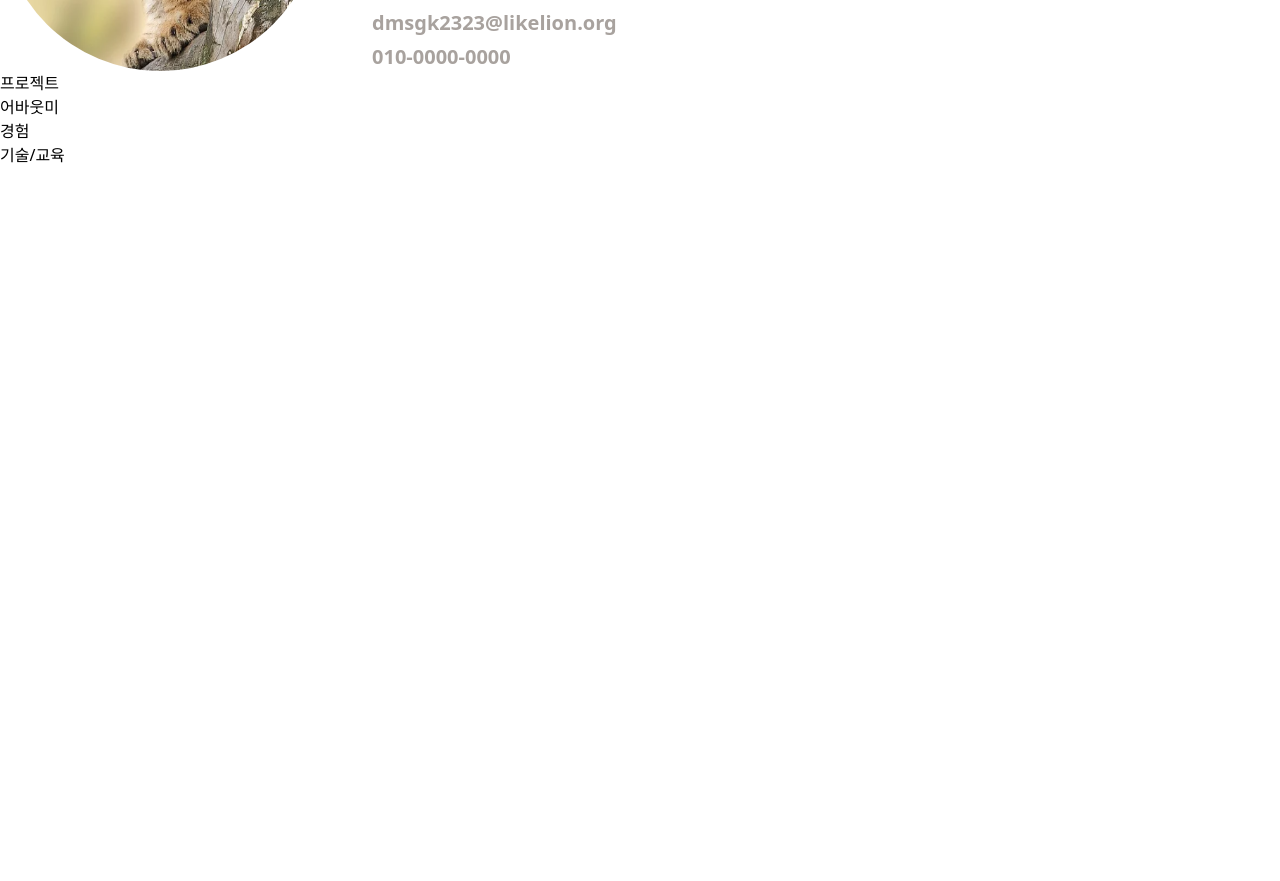
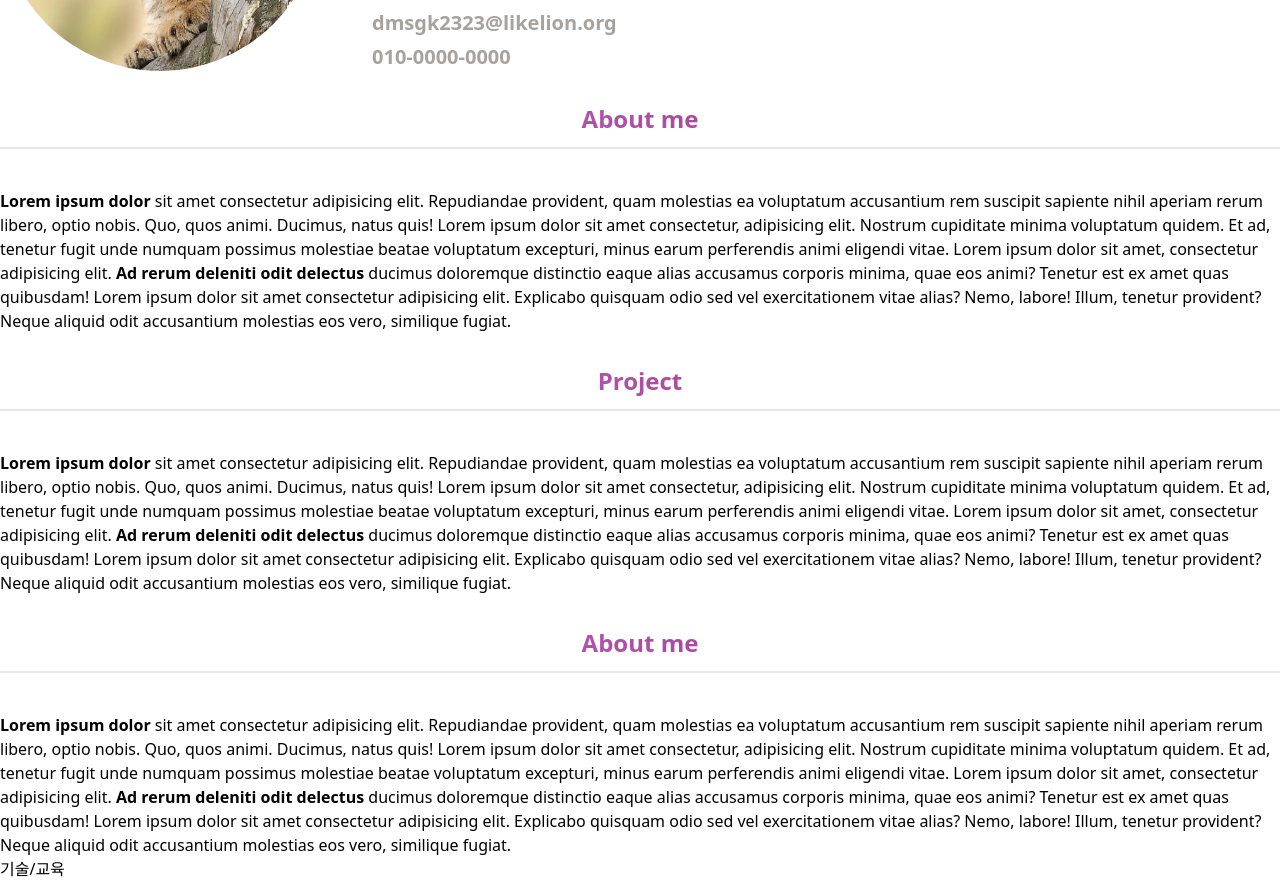
Before and after one commit to mayo516/TailwindCSS_-resume, a plain HTML site: page index.html in a window 1280 px wide. Shown: the part 475-1356 px from the top of the page. Before the commit the page ends 800 px from the top, so only its background shows below. Drawn offline with nearby package versions, Linux system fonts and the light colour scheme.

Commit message:
어바웃미완성

```diff
--- a/index.html
+++ b/index.html
@@ -19,23 +19,78 @@
             <a href="https://github.com/mayo516"><i class="m-3 text-5xl fa-brands fa-github "></i>
                 <a class="mr-20" href="https://devwater.tistory.com/"> <i class="text-5xl fa-solid fa-t"></i></a>
         </div>
-        <section class="intro flex">
+        <header class="intro flex">
             <img class="rounded-full w-1/4" src="babylion.PNG" alt="프로필사진">
             <div class="flex-col flex gap-0.5 font-black justify-center ml-10">
                 <div
-                    class=" text-8xl font-extrabold text-transparent text-8xl bg-clip-text bg-gradient-to-r from-purple-400 to-pink-600">
+                    class=" text-8xl font-extrabold text-transparent text-8xl bg-clip-text bg-gradient-to-r from-purple-300 to-pink-600">
                     멋쟁이 사자같은 개발자</div>
                 <div
-                    class=" text-8xl font-extrabold text-transparent text-8xl bg-clip-text bg-gradient-to-r from-purple-400 to-pink-600">
+                    class=" text-8xl font-extrabold text-transparent text-8xl bg-clip-text bg-gradient-to-r from-purple-300 to-pink-600">
                     김은하입니다</div>
                 <div class="text-xl text-stone text-stone-400 mt-10 ml-3 ">dmsgk2323@likelion.org</div>
                 <div class="text-xl text-stone text-stone-400  mt-1 ml-3  ">010-0000-0000</div>
             </div>
 
+        </header>
+        <section class="about-me">
+            <div
+                class="mt-5 p-3 text-center border-b-2 font-extrabold text-transparent text-2xl bg-clip-text bg-gradient-to-r from-purple-400 to-pink-800">
+                About me</div>
+            <p class="p-5">
+            <div class="font-bold inline-block">Lorem ipsum dolor</div> sit amet consectetur adipisicing elit.
+            Repudiandae
+            provident, quam
+            molestias ea
+            voluptatum accusantium rem suscipit sapiente nihil aperiam rerum libero, optio nobis. Quo, quos animi.
+            Ducimus, natus quis! Lorem ipsum dolor sit amet consectetur, adipisicing elit. Nostrum cupiditate minima
+            voluptatum quidem. Et ad, tenetur fugit unde numquam possimus molestiae beatae voluptatum excepturi,
+            minus earum perferendis animi eligendi vitae. Lorem ipsum dolor sit amet, consectetur adipisicing elit.
+            <div class="font-bold inline-block">Ad rerum deleniti odit delectus</div> ducimus doloremque distinctio
+            eaque alias accusamus corporis minima,
+            quae eos animi? Tenetur est ex amet quas quibusdam! Lorem ipsum dolor sit amet consectetur adipisicing
+            elit. Explicabo quisquam odio sed vel exercitationem vitae alias? Nemo, labore! Illum, tenetur
+            provident? Neque aliquid odit accusantium molestias eos vero, similique fugiat. </p>
         </section>
-        <section class="poject">프로젝트</section>
-        <section class="about-me">어바웃미</section>
-        <section class="experince">경험</section>
+        <section class="project">
+            <div
+                class="mt-5 p-3 text-center border-b-2 font-extrabold text-transparent text-2xl bg-clip-text bg-gradient-to-r from-purple-400 to-pink-800">
+                Project</div>
+            <p class="p-5">
+            <div class="font-bold inline-block">Lorem ipsum dolor</div> sit amet consectetur adipisicing elit.
+            Repudiandae
+            provident, quam
+            molestias ea
+            voluptatum accusantium rem suscipit sapiente nihil aperiam rerum libero, optio nobis. Quo, quos animi.
+            Ducimus, natus quis! Lorem ipsum dolor sit amet consectetur, adipisicing elit. Nostrum cupiditate minima
+            voluptatum quidem. Et ad, tenetur fugit unde numquam possimus molestiae beatae voluptatum excepturi,
+            minus earum perferendis animi eligendi vitae. Lorem ipsum dolor sit amet, consectetur adipisicing elit.
+            <div class="font-bold inline-block">Ad rerum deleniti odit delectus</div> ducimus doloremque distinctio
+            eaque alias accusamus corporis minima,
+            quae eos animi? Tenetur est ex amet quas quibusdam! Lorem ipsum dolor sit amet consectetur adipisicing
+            elit. Explicabo quisquam odio sed vel exercitationem vitae alias? Nemo, labore! Illum, tenetur
+            provident? Neque aliquid odit accusantium molestias eos vero, similique fugiat. </p>
+        </section>
+        <section class="about-me">
+            <div
+                class="mt-5 p-3 text-center border-b-2 font-extrabold text-transparent text-2xl bg-clip-text bg-gradient-to-r from-purple-400 to-pink-800">
+                About me</div>
+            <p class="p-5">
+            <div class="font-bold inline-block">Lorem ipsum dolor</div> sit amet consectetur adipisicing elit.
+            Repudiandae
+            provident, quam
+            molestias ea
+            voluptatum accusantium rem suscipit sapiente nihil aperiam rerum libero, optio nobis. Quo, quos animi.
+            Ducimus, natus quis! Lorem ipsum dolor sit amet consectetur, adipisicing elit. Nostrum cupiditate minima
+            voluptatum quidem. Et ad, tenetur fugit unde numquam possimus molestiae beatae voluptatum excepturi,
+            minus earum perferendis animi eligendi vitae. Lorem ipsum dolor sit amet, consectetur adipisicing elit.
+            <div class="font-bold inline-block">Ad rerum deleniti odit delectus</div> ducimus doloremque distinctio
+            eaque alias accusamus corporis minima,
+            quae eos animi? Tenetur est ex amet quas quibusdam! Lorem ipsum dolor sit amet consectetur adipisicing
+            elit. Explicabo quisquam odio sed vel exercitationem vitae alias? Nemo, labore! Illum, tenetur
+            provident? Neque aliquid odit accusantium molestias eos vero, similique fugiat. </p>
+        </section>
+
         <section class="skill-edu">기술/교육</section>
     </div>
 </body>
```
